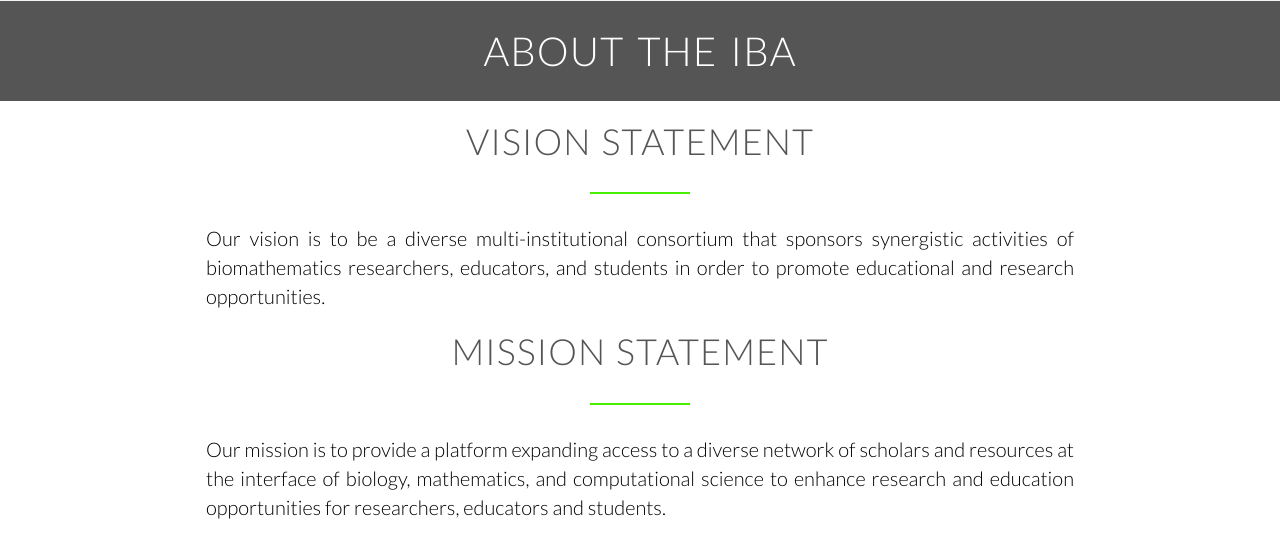
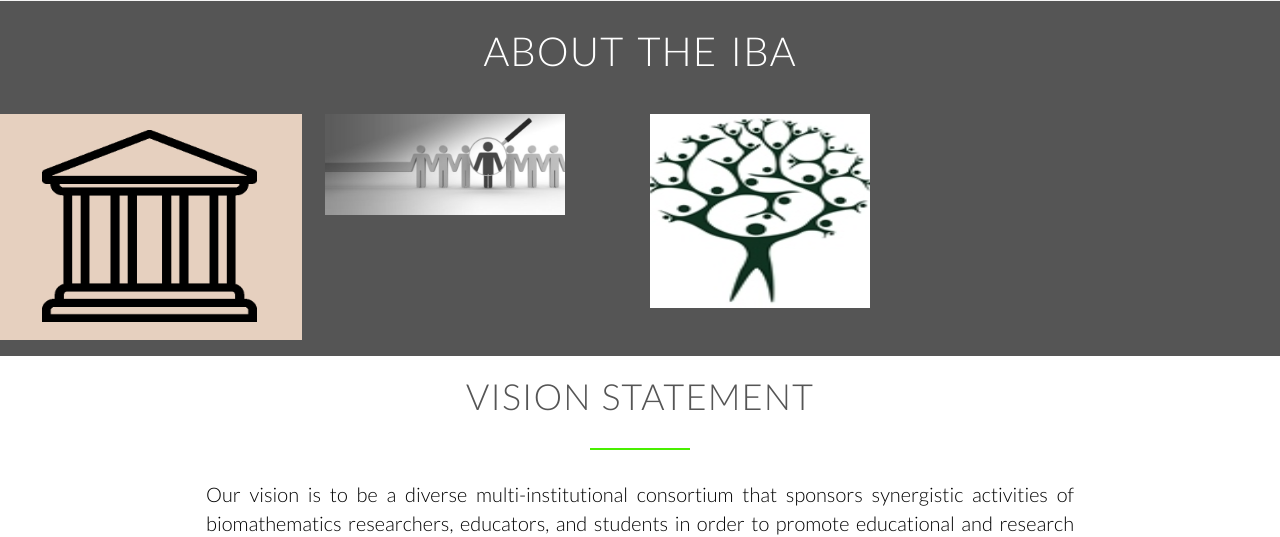
Before and after one commit to rsshrivastava7/ISU_IBA, a plain HTML site: page index1.html in a window 1280 px wide. Shown: the part 283-820 px from the top of the page. Drawn offline with Linux system fonts and the light colour scheme.

Commit message:
New Update

```diff
--- a/index1.html
+++ b/index1.html
@@ -55,6 +55,26 @@
             <section>
                 <div class="row">
                     <h1>About the IBA</h1>
+                </div>
+            </section>
+            <section>
+                <div class="row">
+            <div class="col span-1-of-4">
+                <div>
+                    <img src="Resources/images/Capture1.PNG">
+                </div>
+            </div>
+            <div class="col span-1-of-4">
+                    <div>
+                        <img src="Resources/images/Capture2.PNG">
+                    </div>
+                </div>
+            <div class="col span-1-of-4">
+                    <div>
+                        <img src="Resources/images/Capture3.PNG">
+                    </div>
+                    </div>
+            <div class="col span-1-of-4"></div>
                 </div>
             </section>
             <section class="section-about">
```
Also changed, not shown: Resources/images/Capture1.PNG (added), Resources/images/Capture2.PNG (added), Resources/images/Capture3.PNG (added).
